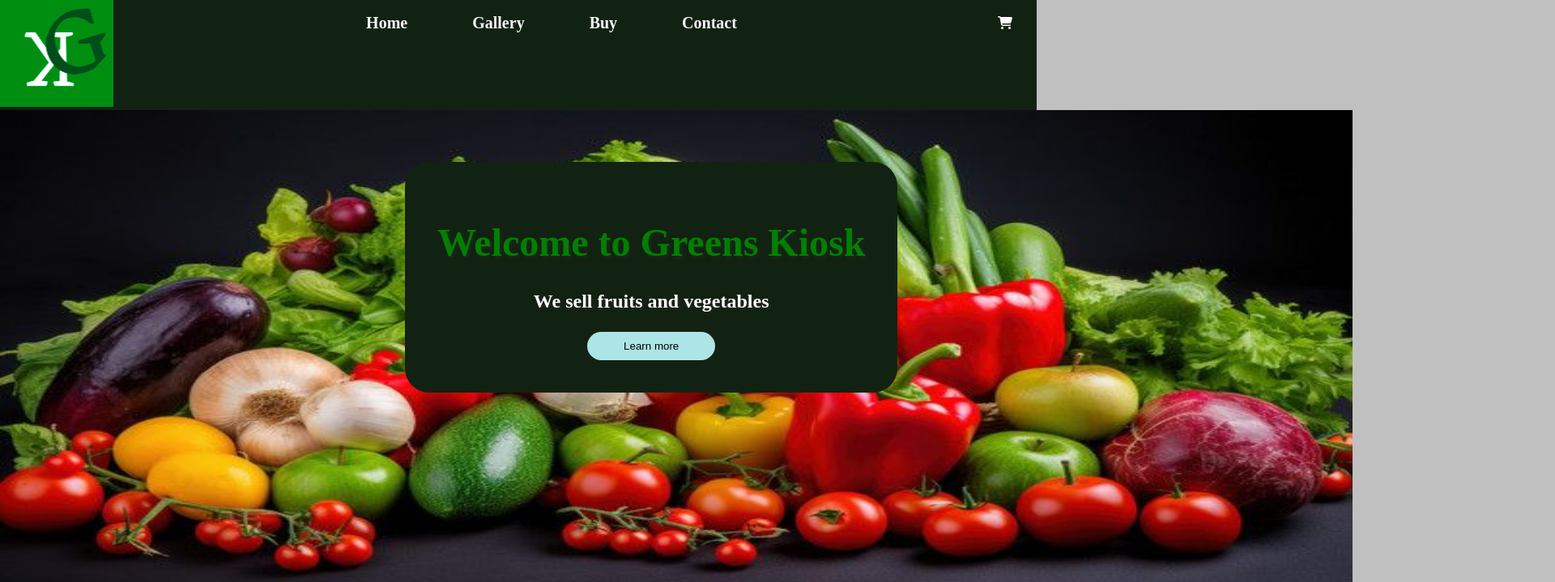
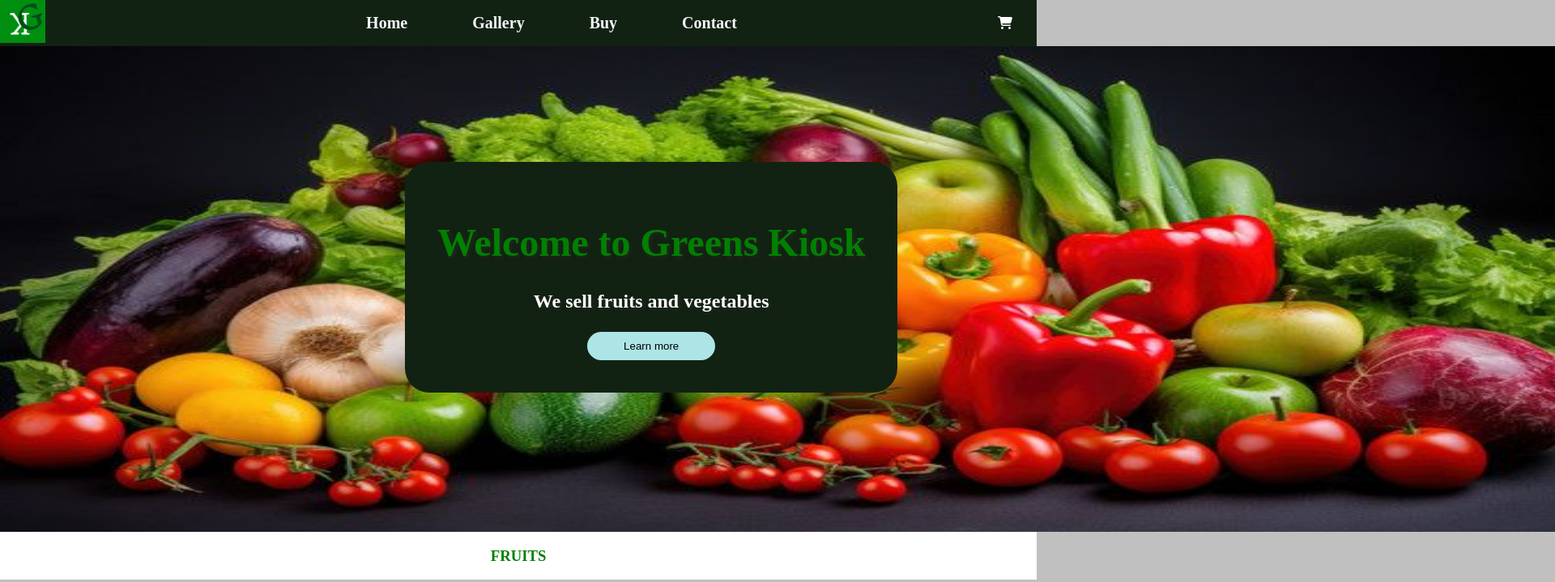
Before and after one commit to bonnetteumutoni/Document-object-Models, a plain HTML site: page index.html in a window 1280 px wide. Shown: the top 719 px of the page at 81% size, 1920 px wide, since content can reach past the window. Drawn offline with Linux system fonts and the light colour scheme.

Commit message:
Created Green kiosk website

```diff
--- a/index.js
+++ b/index.js
@@ -35,7 +35,7 @@ vegItems.forEach(item=>{
 const image = document.getElementById('img-container');
 const newImage = document.createElement('img');
 newImage.src = 'Images/back.jpg';
-newImage.width = 1670;
+newImage.width = 2000;
 newImage.height = 600;
 newImage.style.display="block";
 image.appendChild(newImage);
--- a/style.css
+++ b/style.css
@@ -31,7 +31,7 @@
     color: white;
   }
   img{
-    width: 100%;
+    width: 40%;
   }
 }
 #click-button{
```
